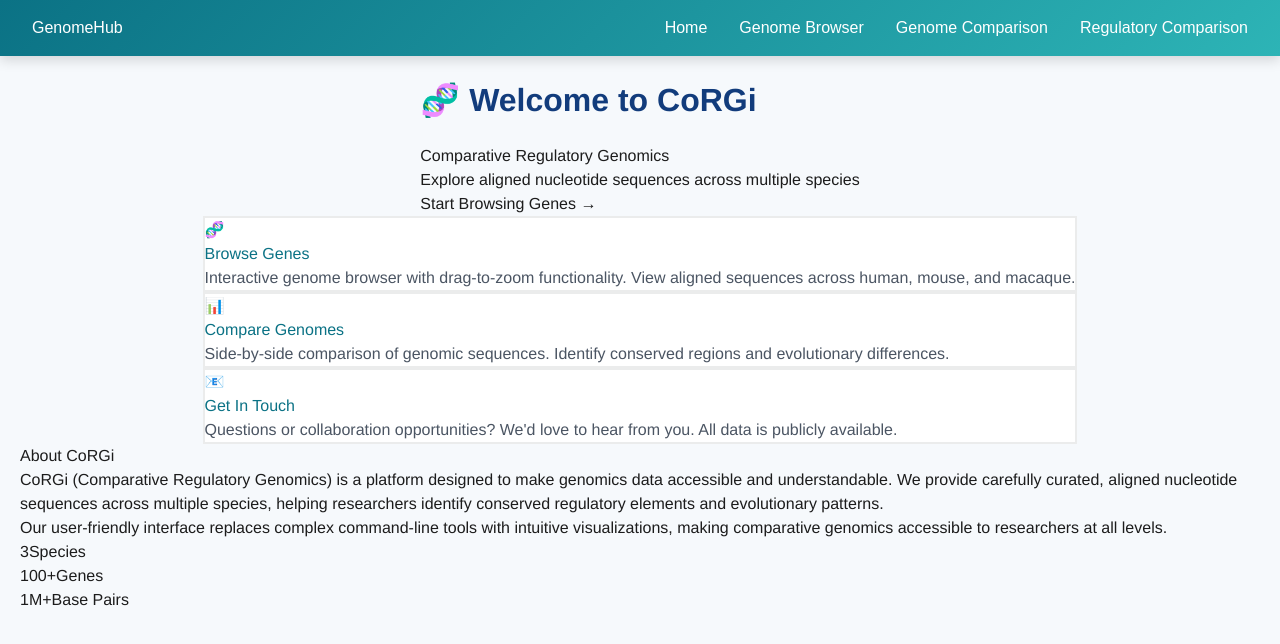
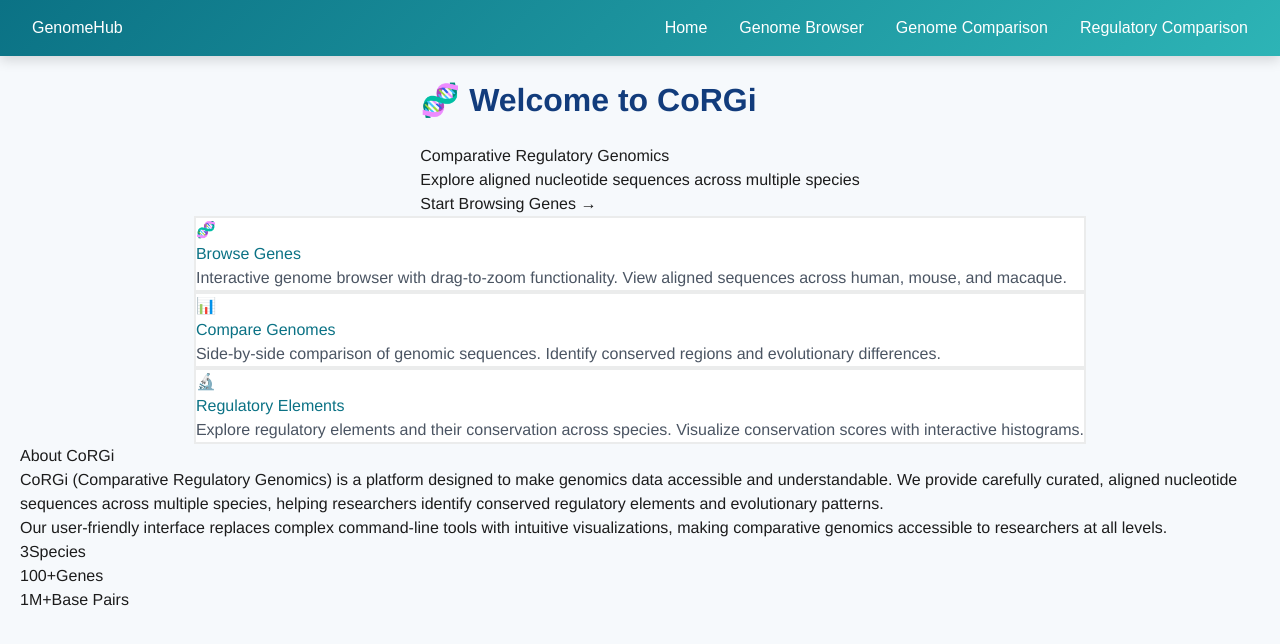
Before and after one commit to WesterfieldCRL/CRG-browser, a Next.js app in the folder frontend/: page / in a window 1280 px wide. Shown: the top 644 px of the page. Built offline with nearby package versions, Linux system fonts and the light colour scheme; no server answers.

Commit message:
Replace deleted /contact link with /reg_comparison on home page
The contact page was deleted during cleanup, but home page still
linked to it causing 404 errors. Replaced with link to regulatory
comparison page which showcases the new histogram feature.

```diff
--- a/frontend/src/app/page.tsx
+++ b/frontend/src/app/page.tsx
@@ -110,11 +110,11 @@ export default function Page() {
         </article>
 
         <article className="feature-card" role="listitem">
-          <Link href="/contact" className="feature-link">
-            <span className="feature-icon" role="img" aria-label="Contact">📧</span>
-            <h2 className="feature-title">Get In Touch</h2>
+          <Link href="/reg_comparison" className="feature-link">
+            <span className="feature-icon" role="img" aria-label="Regulatory">🔬</span>
+            <h2 className="feature-title">Regulatory Elements</h2>
             <p className="feature-description">
-              Questions or collaboration opportunities? We&apos;d love to hear from you. All data is publicly available.
+              Explore regulatory elements and their conservation across species. Visualize conservation scores with interactive histograms.
             </p>
           </Link>
         </article>
```
